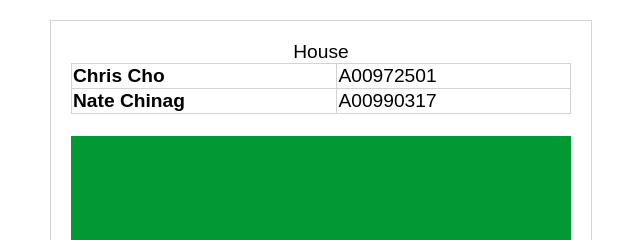
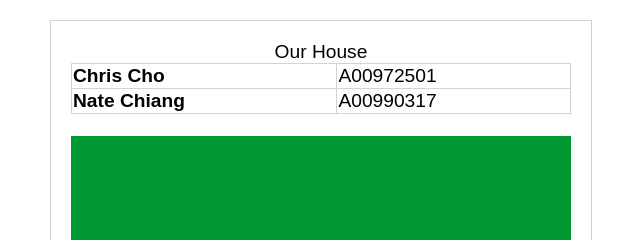
Before and after one commit to cjchiang/JSHouse, a plain HTML site: page index.html in a window 1280 px wide. Shown: the top 240 px of the page, 319-959 px from the left. Drawn offline with Linux system fonts and the light colour scheme.

Commit message:
resolving conflicts

```diff
--- a/index.html
+++ b/index.html
@@ -65,7 +65,6 @@
     ctx.fill();
 
   }
-
   function drawHouse() {
     //house body
     ctx.fillStyle = houseSideColor;
@@ -111,7 +110,6 @@
     ctx.fill();
     ctx.stroke();
   }
-
   function drawRoof() {
     //left top overflow
     ctx.fillStyle = decorationMainColor;
@@ -204,7 +202,6 @@
     ctx.stroke();
     ctx.fill();
   }
-
   function drawPlanks() {
     //Planks
     var verticalInterval = 7;
@@ -262,7 +259,6 @@
       }
     }
   }
-
   function drawDecorations() {
     //Door
     ctx.beginPath();
@@ -364,7 +360,6 @@
     ctx.fillStyle = roofColor;
     ctx.fill();
   }
-
   function drawWindows() {
     //left main window
     ctx.beginPath();
@@ -446,7 +441,9 @@
     ctx.lineTo(237,290);
     ctx.stroke();
   }
+  function drawPool() {
 
+  }
   function drawAll() {
     canvas = document.getElementById('House');
     ctx = canvas.getContext("2d");
@@ -477,13 +474,13 @@
 <body onload="drawAll()">
   <div class="container">
     <table width="500px">
-      <caption>House</caption>
+      <caption> Our House</caption>
       <tr>
         <th align="left">Chris Cho</th>
         <td>A00972501</td>
       </tr>
       <tr>
-        <th align="left">Nate Chinag</th>
+        <th align="left">Nate Chiang</th>
         <td>A00990317</td>
       </tr>
     </table>
```
